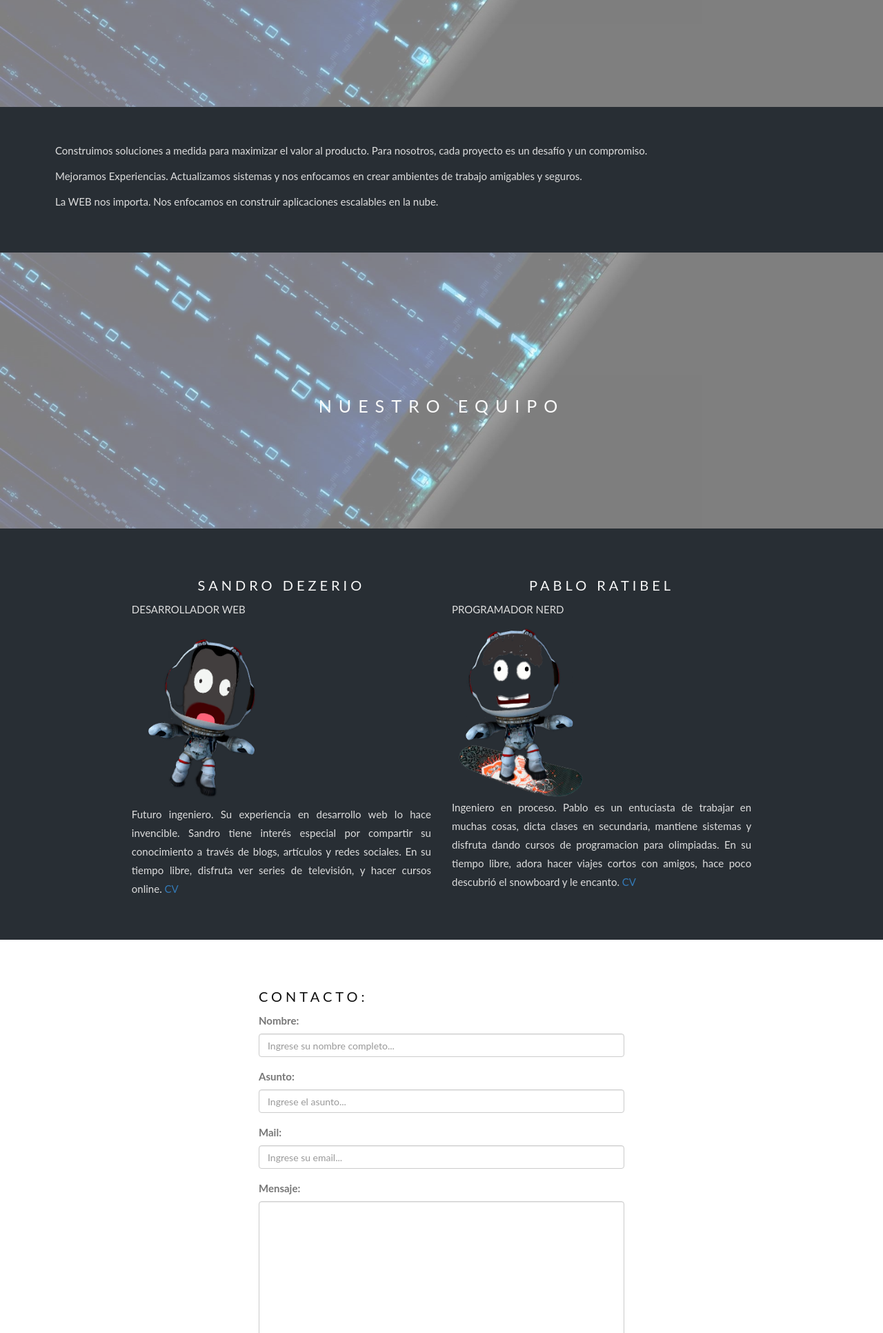
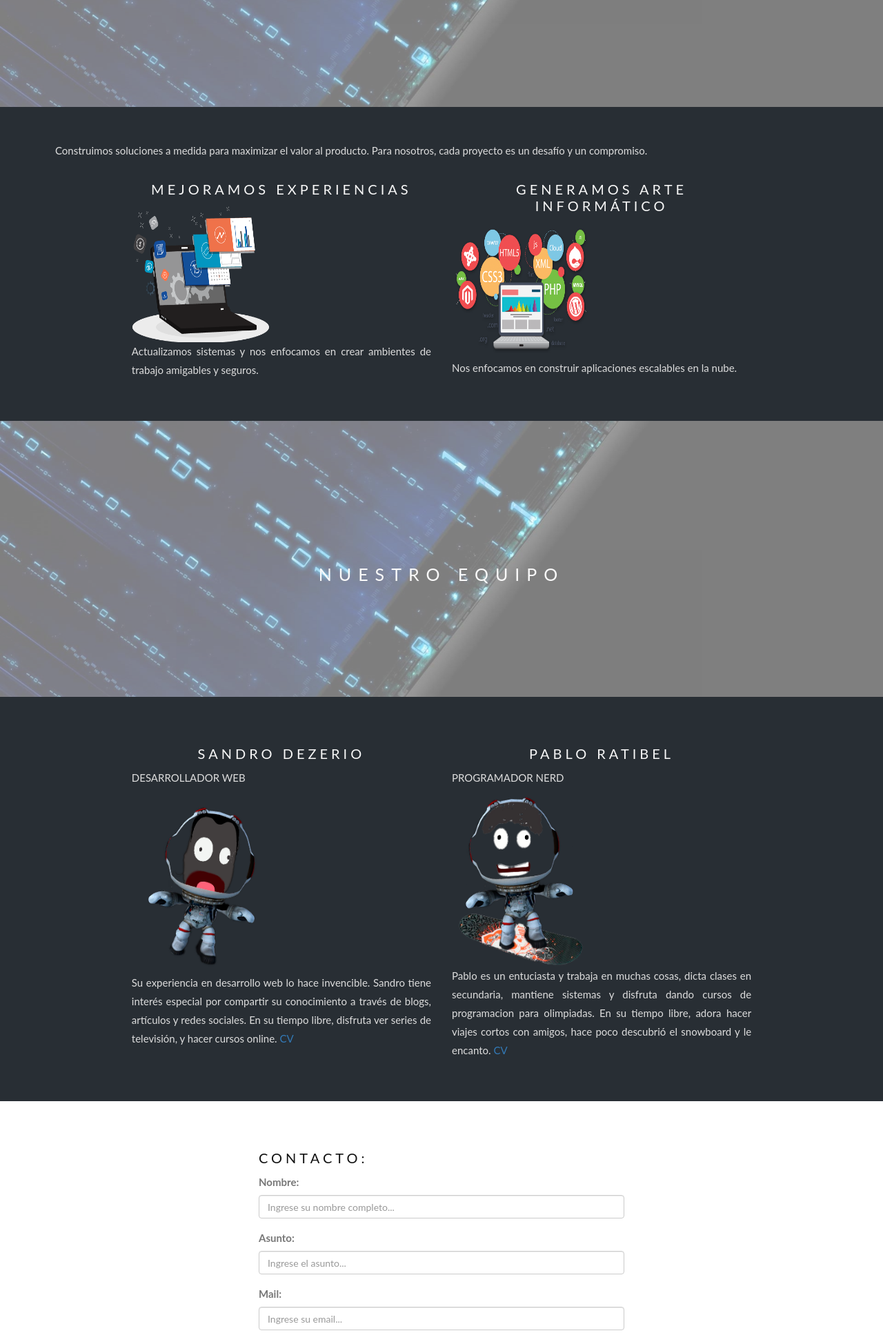
Before and after one commit to SandroSD/Pablo-SanWeb, a PHP site: page / in a window 1280 px wide. Shown: the part 1236-3168 px from the top of the page at 69% size. Run offline with PHP 8.4, Linux system fonts and the light colour scheme; some libraries are stand-ins or nearby versions.

Commit message:
modificacion de nuestros servicios

```diff
--- a/css/index.css
+++ b/css/index.css
@@ -30,7 +30,13 @@ body, html {
 		background-image: url("../img/back2.jpg");
 	opacity: 0.5;
 	min-height: 400px;
-  }
+	}
+
+	.bgimg-4 {
+		background-image: url("../img/fondoContacto.jpg");
+		opacity: 0.5;
+		min-height: 100%;
+		}
 
   .caption {
 	position: absolute;
@@ -85,3 +91,13 @@ body, html {
 	width: 200px;
 	height: 250px;
  }
+
+ #sistemasImg{
+	width: 200px;
+	height: 200px;
+ }
+
+ #desarrolloImg{
+	width: 200px;
+	height: 200px;
+ }
--- a/index.php
+++ b/index.php
@@ -33,8 +33,23 @@
 <div style="position:relative;">
   <div style="color:#ddd;background-color:#282E34;text-align:center;padding:50px 80px;text-align: justify;">
     <p>Construimos soluciones a medida para maximizar el valor al producto. Para nosotros, cada proyecto es un desafío y un compromiso.</p>
-    <p>Mejoramos Experiencias. Actualizamos sistemas y nos enfocamos en crear ambientes de trabajo amigables y seguros.</p>
-    <p>La WEB nos importa. Nos enfocamos en construir aplicaciones escalables en la nube.</p>
+    <div class="row">
+      <div class="col-sm-1">  </div>
+      <div class="col-sm-10">
+        <div class="col-sm-6">
+          <h3 style="text-align:center;color: #f7f7f7;"> Mejoramos Experiencias </h3>
+          <img src="img/build.png"  id="sistemasImg">
+          <p>Actualizamos sistemas y nos enfocamos en crear ambientes de trabajo amigables y seguros.</p>
+        </div>
+
+        <div class="col-sm-6">
+          <h3 style="text-align:center;color: #f7f7f7;"> Generamos Arte Informático</h3>
+          <img src="img/desarrollo_web.png"  id="desarrolloImg">
+          <p>Nos enfocamos en construir aplicaciones escalables en la nube.</p>
+        </div>
+      </div>
+      <div class="col-sm-1">  </div>
+    </div>
   </div>
 </div>
 
@@ -53,7 +68,7 @@
           <h3 style="text-align:center;color: #f7f7f7;"> Sandro Dezerio </h3>
           <p> DESARROLLADOR WEB <p>
           <img src="img/sandro.png"  id="sandroAnimado">
-          <p> Futuro ingeniero. Su experiencia en desarrollo web lo hace invencible. Sandro tiene interés especial por compartir su conocimiento a través de blogs, artículos y redes sociales. En su tiempo libre, disfruta ver series de televisión, y hacer cursos online.
+          <p> Su experiencia en desarrollo web lo hace invencible. Sandro tiene interés especial por compartir su conocimiento a través de blogs, artículos y redes sociales. En su tiempo libre, disfruta ver series de televisión, y hacer cursos online.
 
             <a href="http://pabloratibel.sytes.net" target="_blank">CV</a>
           </p>
@@ -62,7 +77,7 @@
           <h3 style="text-align:center;color: #f7f7f7;"> Pablo Ratibel </h3>
           <p> PROGRAMADOR NERD </p>
           <img src="img/pablo.png"  id="pabloAnimado">
-          <p> Ingeniero en proceso. Pablo es un entuciasta de trabajar en muchas cosas, dicta clases en secundaria, mantiene sistemas y disfruta dando cursos de programacion para olimpiadas. En su tiempo libre, adora hacer viajes cortos con amigos, hace poco descubrió el snowboard y le encanto.
+          <p> Pablo es un entuciasta y trabaja en muchas cosas, dicta clases en secundaria, mantiene sistemas y disfruta dando cursos de programacion para olimpiadas. En su tiempo libre, adora hacer viajes cortos con amigos, hace poco descubrió el snowboard y le encanto.
 
             <a href="http://pabloratibel.sytes.net" target="_blank">CV</a>
           </p>
```
Also changed, not shown: img/build.png (added), img/desarrollo_web.png (added).
